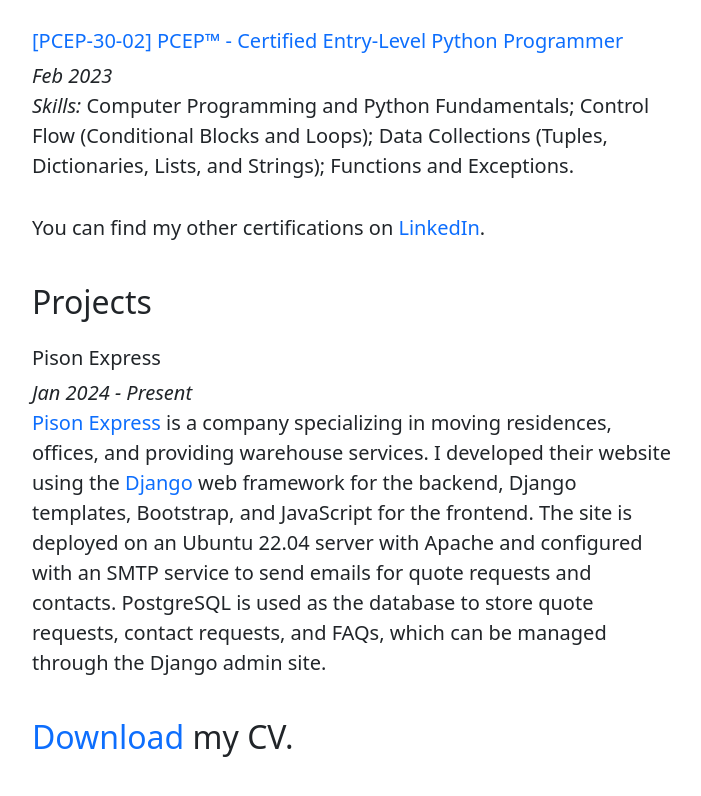
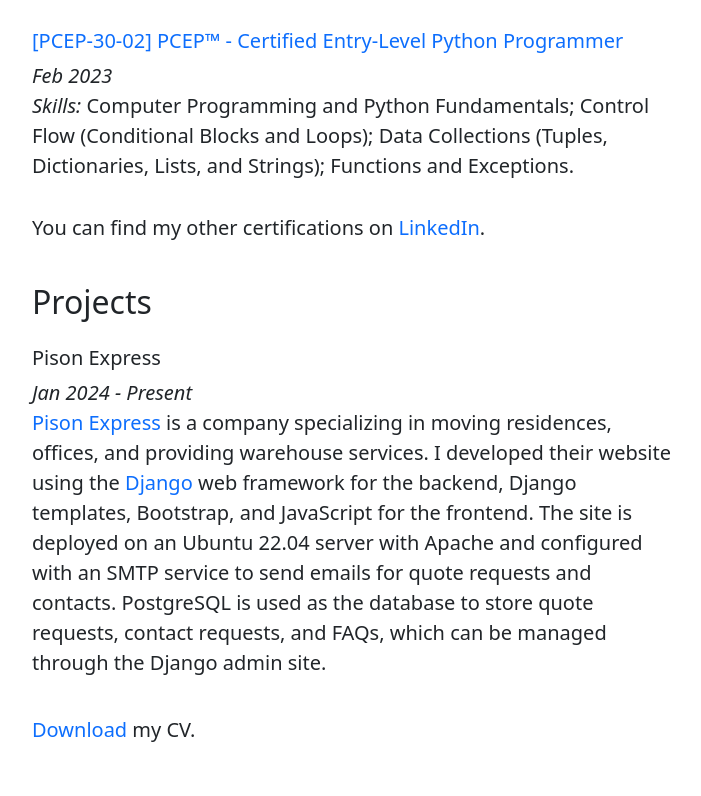
Before and after one commit to gutybg98/gutybg98.github.io, a plain HTML site: page about_me.html in a window 1280 px wide. Shown: the part 2144-2940 px from the top of the page, without its empty margins (284-985 px from the left). Drawn offline with nearby package versions, Linux system fonts and the light colour scheme.

Commit message:
Update about_me.html

```diff
--- a/about_me.html
+++ b/about_me.html
@@ -192,11 +192,11 @@
                         requests, and FAQs, which can be managed through the
                         Django admin site.
                     </p>
-                    <h2 class="py-3">
+                    <h5 class="py-3">
                         <a
                             class="link-offset-2 link-offset-3-hover link-underline link-underline-opacity-0 link-underline-opacity-75-hover"
                             href="/CV_Pedro_Garcia.pdf" download>Download</a> my CV.
-                    </h2>
+                    </h5>
                 </div>
             </main>
         </div>
```
